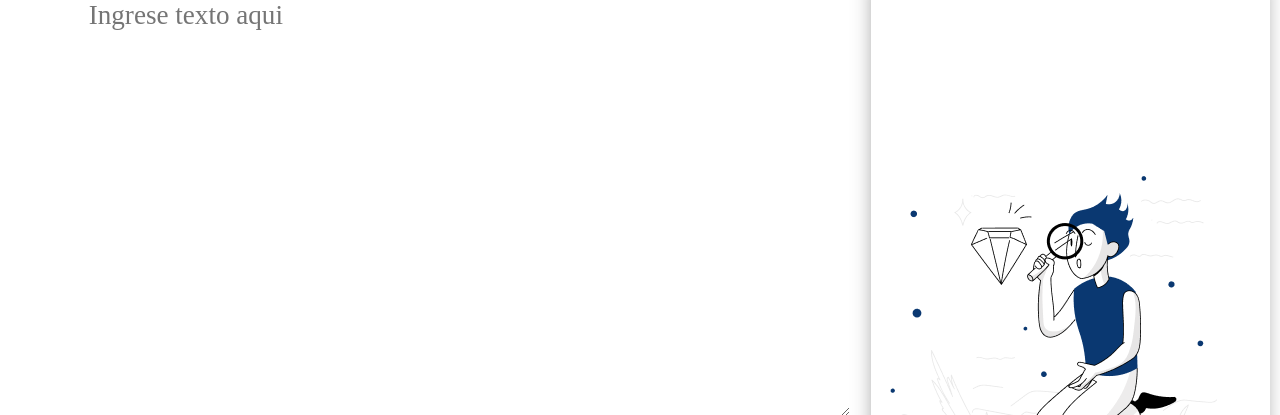
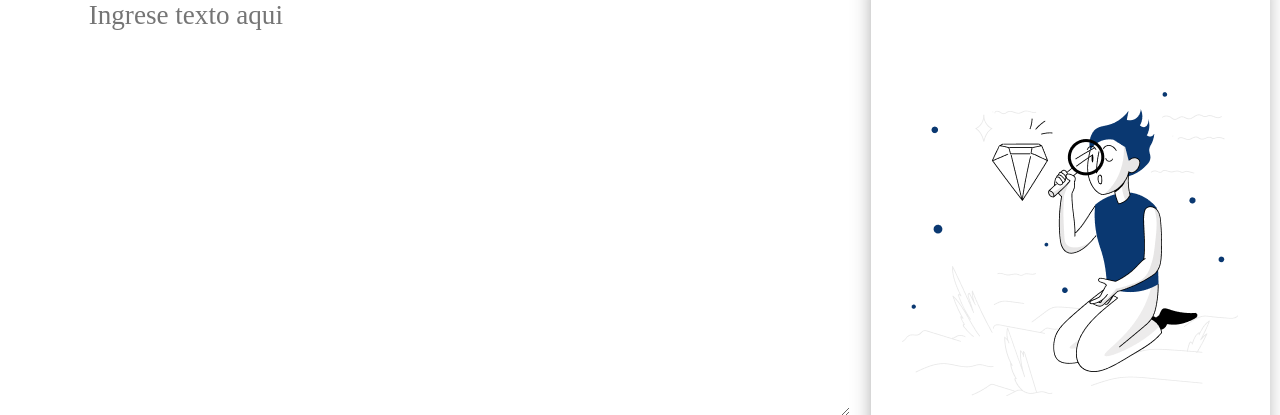
Before and after one commit to HugoSanchezV/Encriptador_Alura, a plain HTML site: page index.html in a window 1280 px wide. Shown: the part 106-521 px from the top of the page. Drawn offline with Linux system fonts and the light colour scheme.

Commit message:
Corrigiendo margin de clase imagen-des

```diff
--- a/css/style.css
+++ b/css/style.css
@@ -220,7 +220,8 @@ a {
 
     .imagen-des {
         display: block;
-        margin-top: 21rem;
+        margin: 13rem auto;
+        margin-bottom: 0;
     }
 }
 
```
